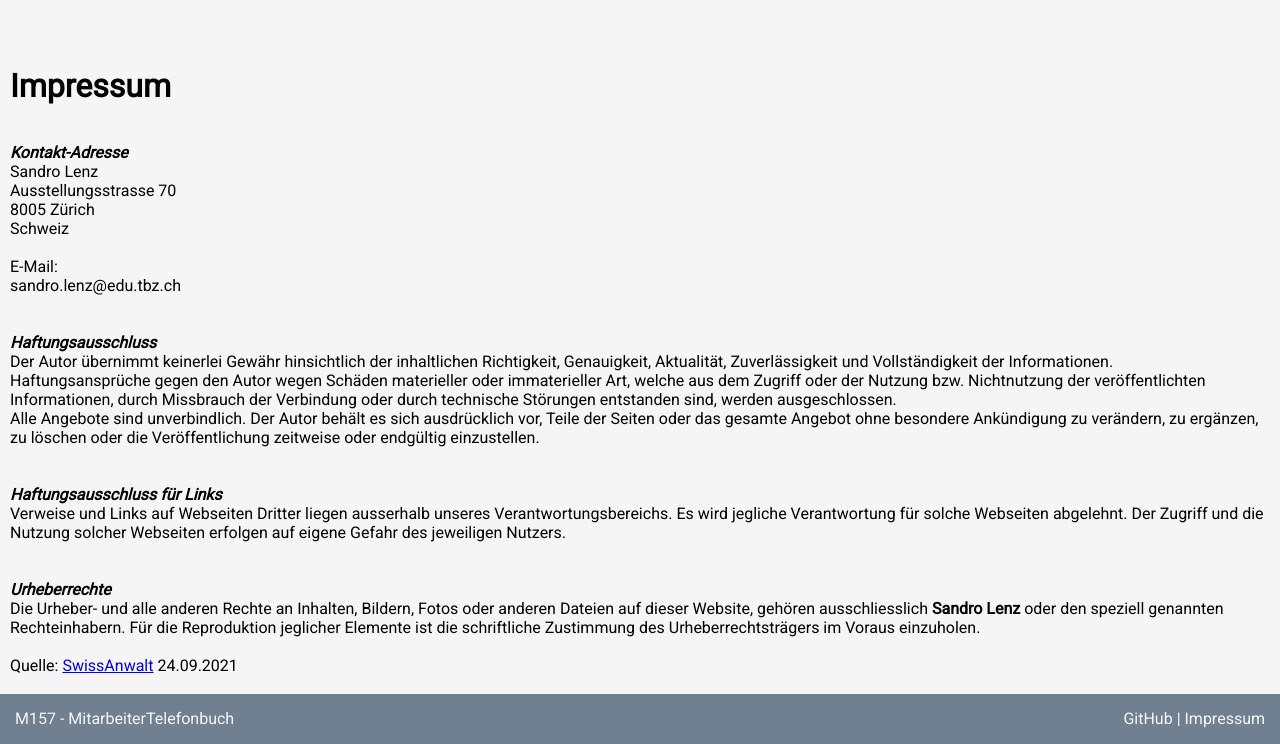
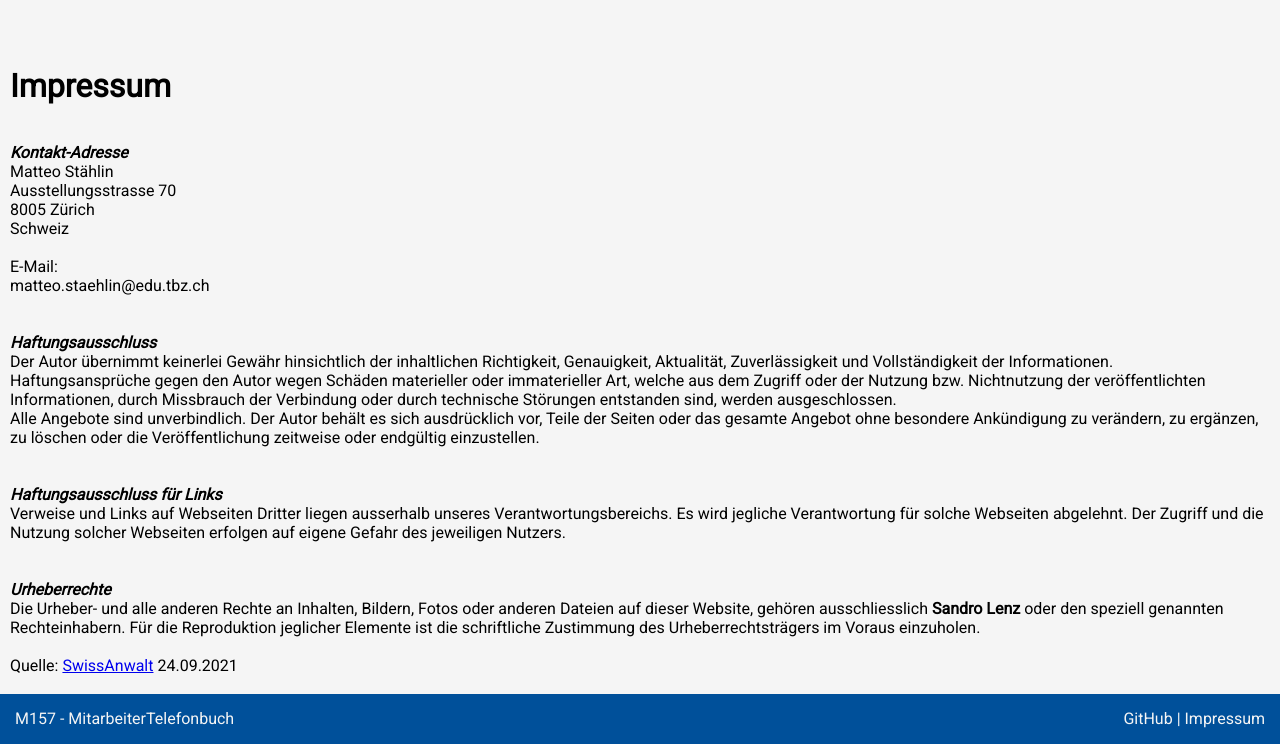
Before and after one commit to sandrolenz/M157-Telefonbuch, a PHP site: page /impressum.html in a window 1280 px wide. Shown: the part 124-868 px from the top of the page. Run offline with PHP 8.4, Linux system fonts and the light colour scheme.

Commit message:
Small changes
- Color
- Search icon
- Imprint

```diff
--- a/impressum.html
+++ b/impressum.html
@@ -24,20 +24,26 @@
                 <h1 class="title">Impressum</h1>
                 <br><br>
                 <p><strong><i>Kontakt-Adresse</i></strong></p>
-                <p>Sandro Lenz<br>Ausstellungsstrasse 70<br>8005 Zürich<br>Schweiz</p>
+                <p>Matteo Stählin<br>Ausstellungsstrasse 70<br>8005 Zürich<br>Schweiz</p>
                 <br>
-                <p>E-Mail:<br>sandro.lenz@edu.tbz.ch</p>
+                <p>E-Mail:<br>matteo.staehlin@edu.tbz.ch</p>
                 <br><br>
                 <p><strong><i>Haftungsausschluss</i></strong>
                 </p>Der Autor übernimmt keinerlei Gewähr hinsichtlich der inhaltlichen Richtigkeit, Genauigkeit, Aktualität, Zuverlässigkeit und Vollständigkeit der Informationen.</p>
-                <p>Haftungsansprüche gegen den Autor wegen Schäden materieller oder immaterieller Art, welche aus dem Zugriff oder der Nutzung bzw. Nichtnutzung der veröffentlichten Informationen, durch Missbrauch der Verbindung oder durch technische Störungen entstanden sind, werden ausgeschlossen.</p>
-                <p>Alle Angebote sind unverbindlich. Der Autor behält es sich ausdrücklich vor, Teile der Seiten oder das gesamte Angebot ohne besondere Ankündigung zu verändern, zu ergänzen, zu löschen oder die Veröffentlichung zeitweise oder endgültig einzustellen.</p>
+                <p>Haftungsansprüche gegen den Autor wegen Schäden materieller oder immaterieller Art, welche aus dem Zugriff oder der Nutzung bzw. Nichtnutzung der veröffentlichten Informationen, durch Missbrauch der Verbindung oder durch technische Störungen
+                    entstanden sind, werden ausgeschlossen.</p>
+                <p>Alle Angebote sind unverbindlich. Der Autor behält es sich ausdrücklich vor, Teile der Seiten oder das gesamte Angebot ohne besondere Ankündigung zu verändern, zu ergänzen, zu löschen oder die Veröffentlichung zeitweise oder endgültig
+                    einzustellen.
+                </p>
                 <br><br>
                 <p><strong><i>Haftungsausschluss für Links</i></strong></p>
-                <p>Verweise und Links auf Webseiten Dritter liegen ausserhalb unseres Verantwortungsbereichs. Es wird jegliche Verantwortung für solche Webseiten abgelehnt. Der Zugriff und die Nutzung solcher Webseiten erfolgen auf eigene Gefahr des jeweiligen Nutzers.</p>
+                <p>Verweise und Links auf Webseiten Dritter liegen ausserhalb unseres Verantwortungsbereichs. Es wird jegliche Verantwortung für solche Webseiten abgelehnt. Der Zugriff und die Nutzung solcher Webseiten erfolgen auf eigene Gefahr des jeweiligen
+                    Nutzers.
+                </p>
                 <br><br>
                 <p><strong><i>Urheberrechte</i></strong></p>
-                <p>Die Urheber- und alle anderen Rechte an Inhalten, Bildern, Fotos oder anderen Dateien auf dieser Website, gehören ausschliesslich <strong>Sandro Lenz</strong> oder den speziell genannten Rechteinhabern. Für die Reproduktion jeglicher Elemente ist die schriftliche Zustimmung des Urheberrechtsträgers im Voraus einzuholen.</p>
+                <p>Die Urheber- und alle anderen Rechte an Inhalten, Bildern, Fotos oder anderen Dateien auf dieser Website, gehören ausschliesslich <strong>Sandro Lenz</strong> oder den speziell genannten Rechteinhabern. Für die Reproduktion jeglicher Elemente
+                    ist die schriftliche Zustimmung des Urheberrechtsträgers im Voraus einzuholen.</p>
                 <br>
                 <!--ACHTUNG: Wenn Sie die Quelle ohne Erlaubnis von SwissAnwalt entfernen, dann begehen Sie eine Urheberrechtsverletzung welche in jedem Fall geahndet wird.-->
                 <!--Bitte beachten Sie die AGB von SwissAnwalt betreffend allfällig anfallenden Kosten bei Weglassen der Quelle!-->
--- a/index.php
+++ b/index.php
@@ -23,8 +23,8 @@
             <br><br><br>
             <div class="div_result">
                 <h1 id="txt_name">Vorname Nachname</h1><br>
-                <img id="img_person" src="./img/avatar_placeholder.jpg"> <!-- https://thispersondoesnotexist.com/image -->
-                <br><a id="separator">–––––––––/–––––––––</a>
+                <!-- <img id="img_person" src="./img/avatar_placeholder.jpg">  https://thispersondoesnotexist.com/image -->
+                <br><a id="separator">–––––––––/–––––––––</a><br>
                 <p id="txt_email">E-Mail</p>
                 <p id="txt_phone">Telefonnummer</p>
                 <p id="txt_postiton">Position</p>
--- a/style.css
+++ b/style.css
@@ -28,7 +28,7 @@
     width: 80px;
 }
 
-.div_result{
+.div_result {
     display: flex;
     align-items: center;
     flex-direction: column;
@@ -45,7 +45,8 @@
     width: 50%;
 }
 
-#txt_name, .title {
+#txt_name,
+.title {
     align-self: center;
 }
 
@@ -68,29 +69,27 @@ footer {
     bottom: 0;
     width: 100%;
     height: 2.5rem;
-
     display: flex;
     justify-content: space-between;
     color: whitesmoke;
-    background-color: slategrey;
+    background-color: #00509A;
     height: 50px;
     width: 100%;
 }
 
 #div_footer p {
-    background-color: slategrey;
+    background-color: #00509A;
     margin: 15px;
 }
 
 .footer_link {
     color: whitesmoke;
-    background-color: slategrey;
+    background-color: #00509A;
     text-decoration: none;
-
 }
 
 .footer_link:hover {
-    color: darkslategray;
+    color: slategray;
 }
 
 #page {
```
Also changed, not shown: img/search.png.
